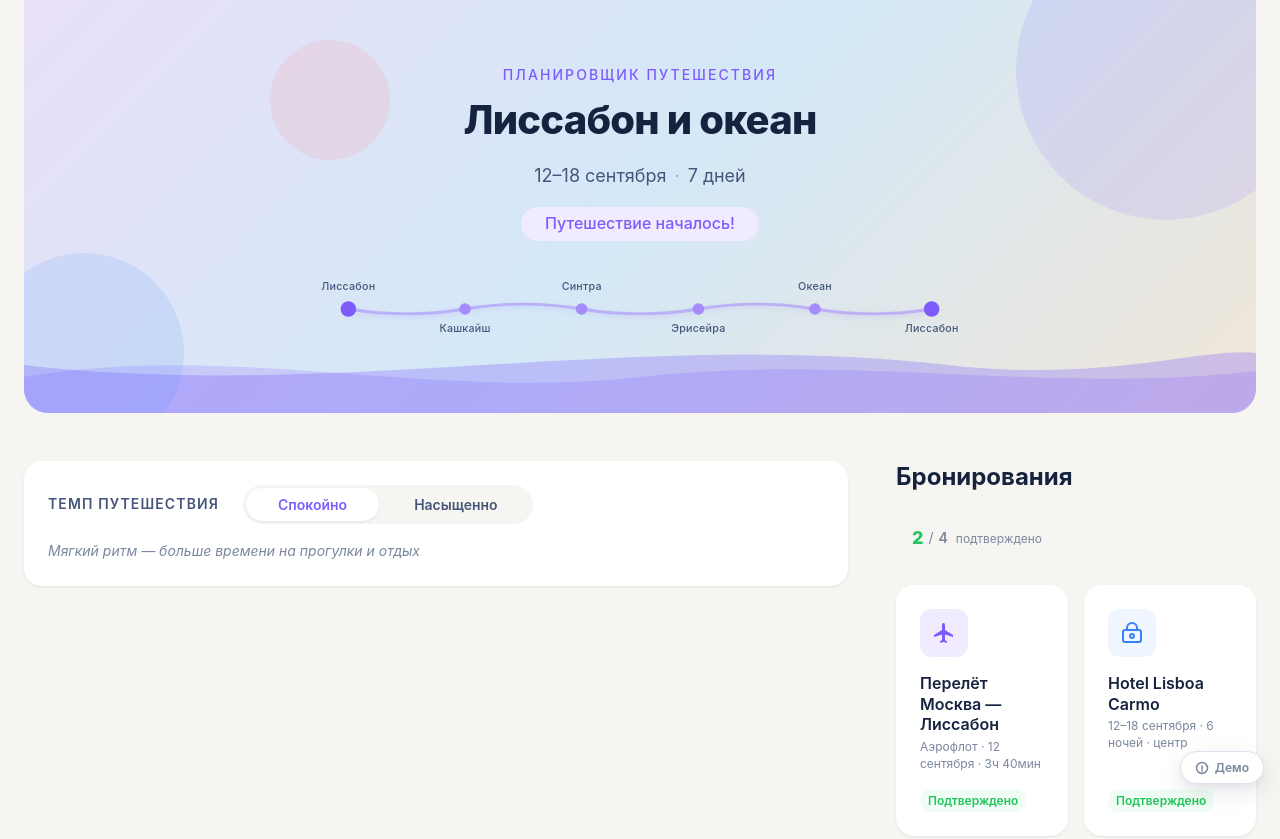
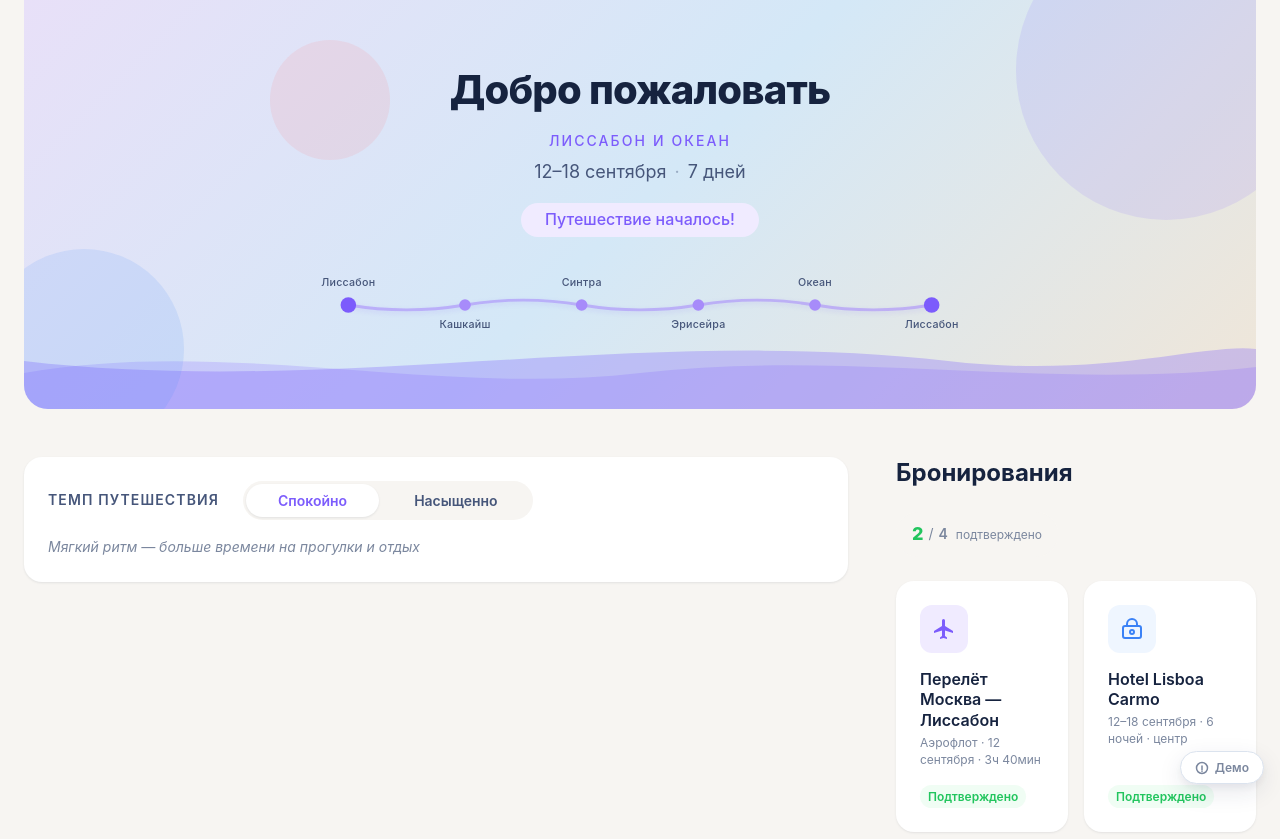
Before and after one commit to elenarymanova22-ux/travel-route-planner, a plain HTML site: page app/index.html in a window 1280 px wide. Shown: the top 839 px of the page. Drawn offline with Linux system fonts and the light colour scheme.

Commit message:
feat: добавлен заголовок «Добро пожаловать» на главной странице

```diff
--- a/app/index.html
+++ b/app/index.html
@@ -27,8 +27,8 @@
       </div>
 
       <div class="hero__content">
-        <p class="hero__subtitle">Планировщик путешествия</p>
-        <h1 class="hero__title">Лиссабон и океан</h1>
+        <h1 class="hero__title">Добро пожаловать</h1>
+        <h2 class="hero__subtitle">Лиссабон и океан</h2>
         <div class="hero__info">
           <span class="hero__dates">12–18 сентября</span>
           <span class="hero__separator">·</span>
```
